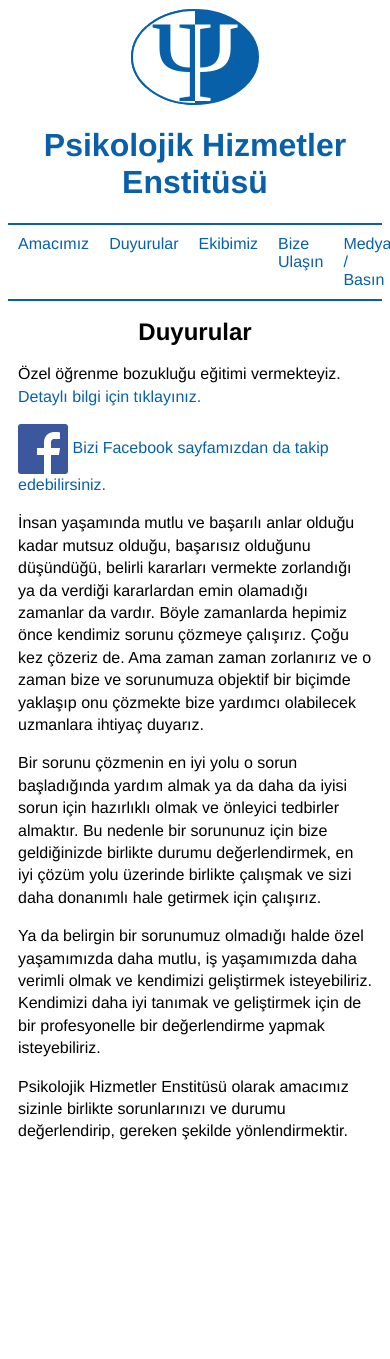
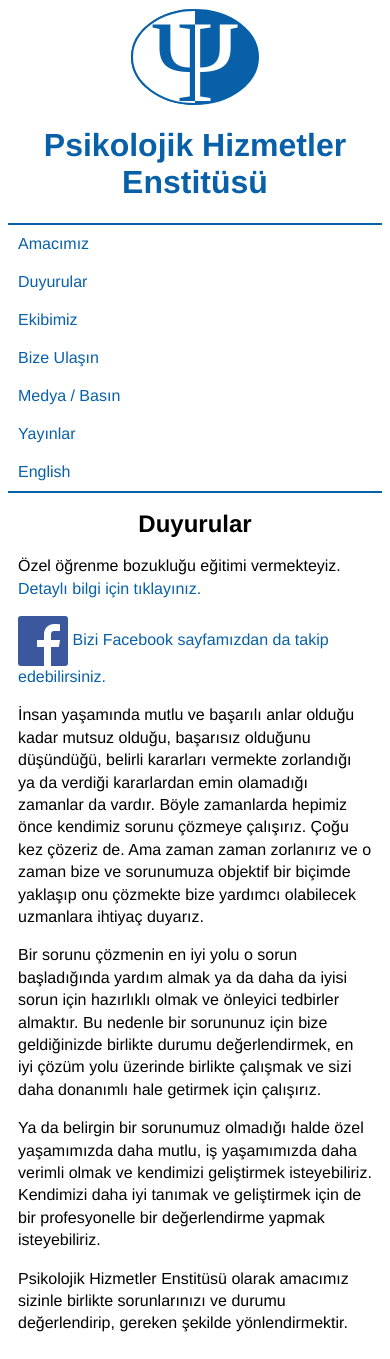
Before and after one commit to koralcem/phe-site, a Jekyll site: the page built from index.html, in a window 390 px wide. Built offline with Jekyll 4.4.1, drawn with Linux system fonts in a browser that asks for light colours; before the commit the page ends 1167 px from its top, so only the background shows below that.

Commit message:
Switch to a vertical menu at narrower screens

```diff
--- a/css/style.scss
+++ b/css/style.scss
@@ -36,6 +36,7 @@ header {
 
 nav {
   display: flex;
+  flex-flow: row wrap;
   $border-style: 2px solid $phe-blue;
   border-top: $border-style;
   border-bottom: $border-style;
@@ -64,10 +65,6 @@ nav {
     text-decoration: none;
     color: $phe-blue;
 
-    /*&:link, &:visited, &:focus, &:active {
-      color: $phe-blue;
-    }*/
-
     &:hover {
       background-color: #eeeeee;
     }
@@ -90,3 +87,14 @@ main {
     }
   }
 }
+
+// The menu no longer fits horizontally when narrower than 650 px
+@media screen and (max-width: 650px) {
+  nav {
+    flex-direction: column;
+
+    div:last-child {
+      margin-left: unset;
+    }
+  }
+}
```
